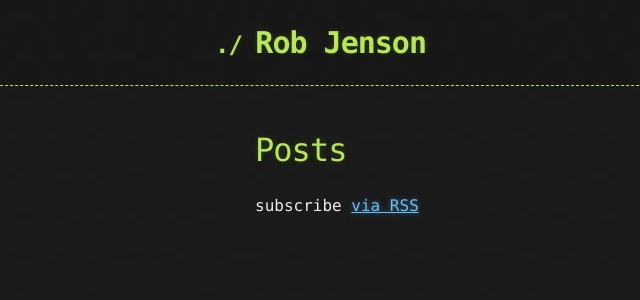
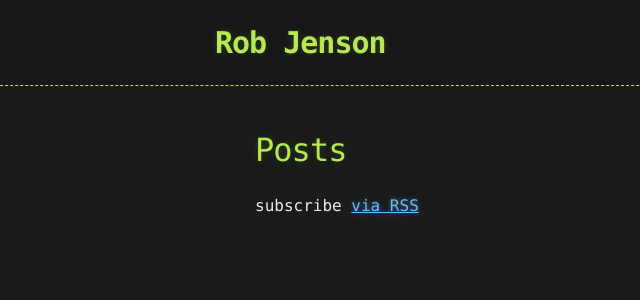
Before and after one commit to ferthalangur/ferthalangur.github.io, a Jekyll site: the page built from index.html, in a window 1280 px wide. Shown: the top 300 px of the page, without its empty margins (85-725 px from the left). Built offline with Jekyll 4.4.1, drawn with Linux system fonts in a browser that asks for light colours.

Commit message:
Got rid of the ./

```diff
--- a/stylesheets/stylesheet.css
+++ b/stylesheets/stylesheet.css
@@ -58,7 +58,7 @@ header h1 {
 }
 
 header h1:before {
-  content: "./ ";
+#  content: "./ ";
   font-size: 24px;
 }
 
```
